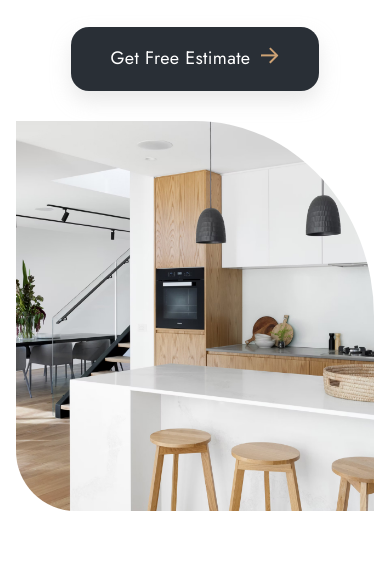
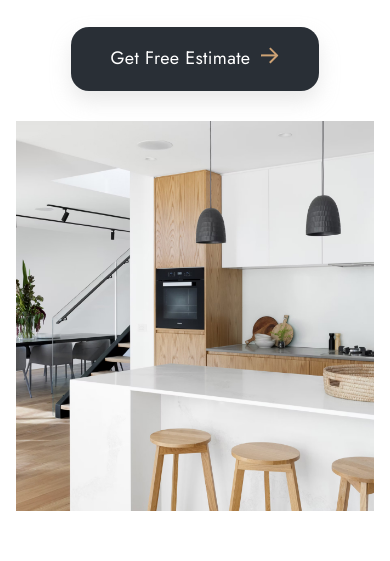
Before and after one commit to afrahabualrob/Reactproject-InteriorDesign, a React (Create React App) app: page / in a window 390 px wide. Shown: the part 1920-2481 px from the top of the page. Built offline with nearby package versions, Linux system fonts and the light colour scheme.

Commit message:
update border radias for home image

```diff
--- a/src/components/About/About.module.css
+++ b/src/components/About/About.module.css
@@ -66,7 +66,6 @@
     font-size: 30px;
   }
 
-
   .btnWrapper {
     margin: 30px auto;
     display: flex;
@@ -93,4 +92,8 @@
     font-size: 24px;
     margin-bottom: 10px;
   }
+  .home {
+    border-radius: 0;
+    margin-top: 20px 0;
+  }
 }
```
